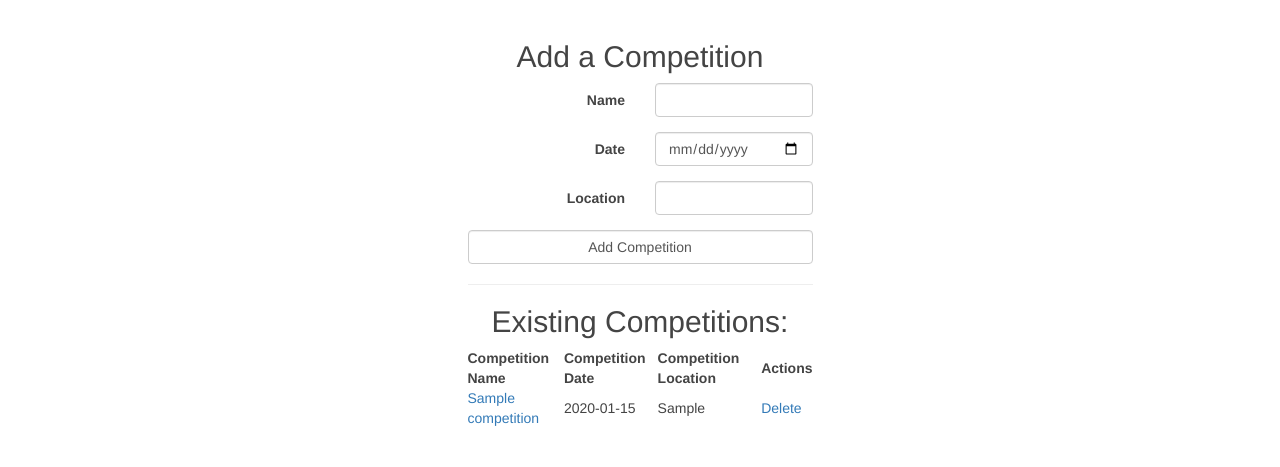
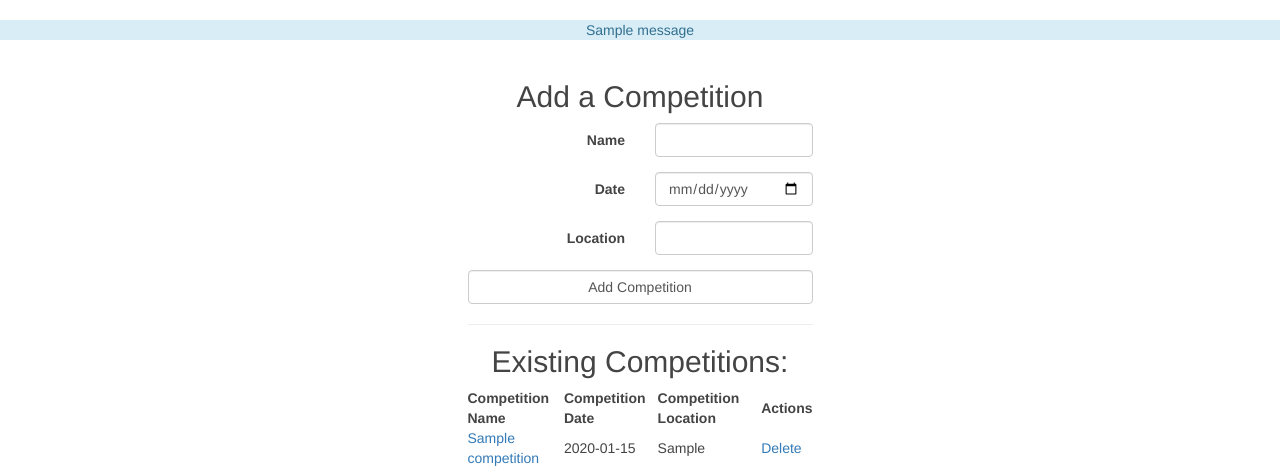
Before and after one commit to jasonrahm/rrftc, a Flask app: page /competitions in a window 1280 px wide. Shown: the part 52-519 px from the top of the page. Run offline with Flask 2, Linux system fonts and the light colour scheme; the visitor is signed in with stand-in values (Sample User, id 1); tables that the repository leaves empty hold one stand-in row (values such as "Sample post"); one stand-in notice (Sample message) is shown; some libraries are stand-ins or nearby versions.

Commit message:
added message flashing to template.

```diff
--- a/rrftc/templates/layout.html
+++ b/rrftc/templates/layout.html
@@ -9,6 +9,7 @@
     <script src="{{ url_for('static', filename='js/bootstrap.min.js') }}"></script>
     <meta name="viewport" content="width=device-width, initial-scale=1.0">
 </head>
+
 <body>
     <nav class="navbar navbar-default">
         <div class="container-fluid">
@@ -33,6 +34,16 @@
         </div>
     </nav>
 
+    {% with messages = get_flashed_messages() %}
+        {% if messages %}
+            <ul class="list-group">
+                {% for message in messages %}
+                    <li class="list-group-item-info text-center">{{ message }}</li>
+                {% endfor %}
+            </ul>
+        {% endif %}
+    {% endwith %}
+
     <div class="container">
       {% block content %}
       {% endblock %}
```
